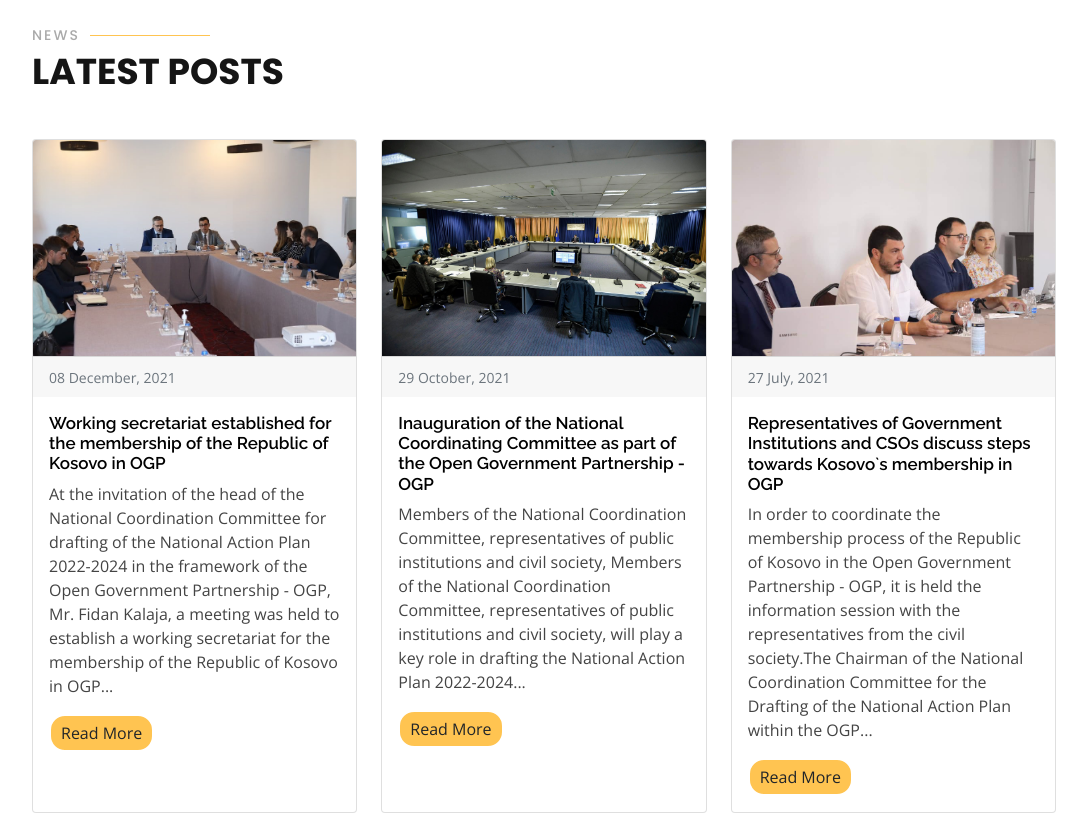
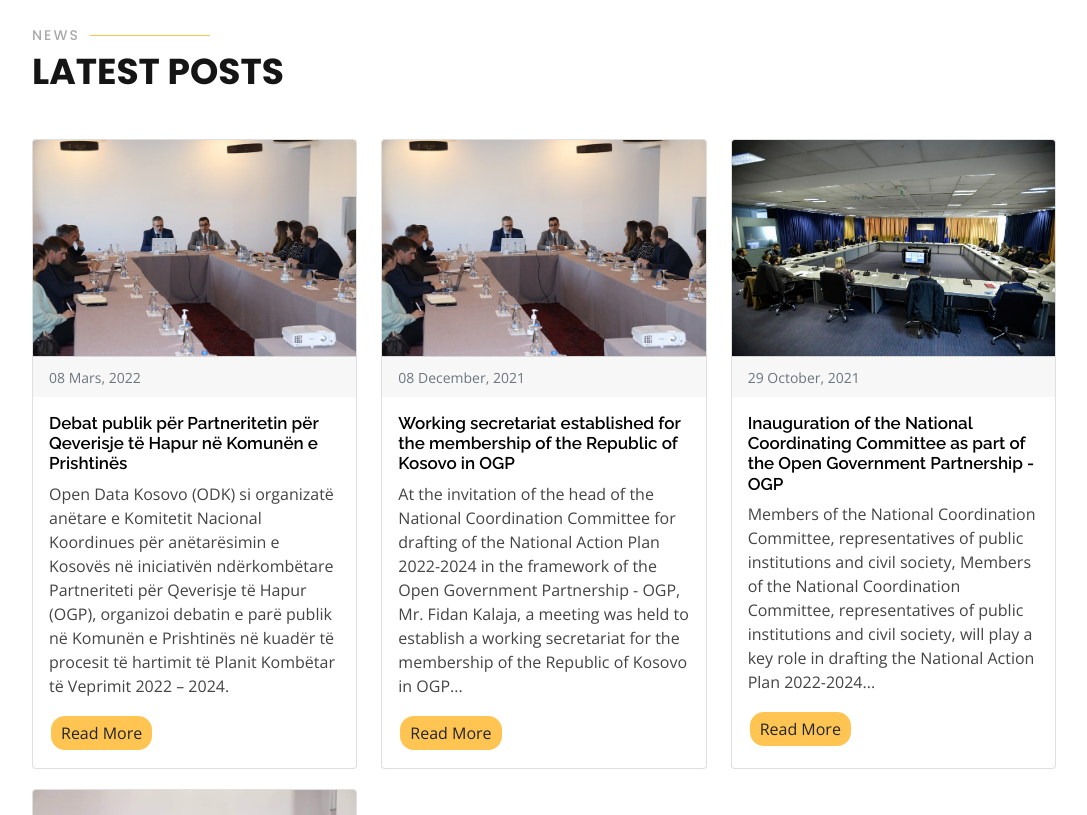
Before and after one commit to diellezaaavdyli/OGP, a plain HTML site: page index.html in a window 1280 px wide. Shown: the part 3260-4075 px from the top of the page, without its empty margins (96-1183 px from the left). Drawn offline with nearby package versions, Linux system fonts and the light colour scheme; a web font is replaced by a local one.

Commit message:
OGP NEWS

```diff
--- a/assets/css/style.css
+++ b/assets/css/style.css
@@ -2011,3 +2011,11 @@ header h1{
  .card-title:hover{
   color: #ffc451 !important;
 }
+
+.newsrow{
+  justify-content: flex-start;
+    align-content: center;
+}
+.newsrow .col{
+  margin-bottom:20px;
+}
--- a/index.html
+++ b/index.html
@@ -1256,9 +1256,29 @@
     </div>
     <!-- NEWS CARDS -->
 
-    <div class="row row-cols-1 row-cols-md-3 g-4">
+    <div class="row row-cols-1 row-cols-md-3 g-4 newsrow">
 
       <!--POST 1 -->
+      <div class="col">
+        <div class="card h-100">
+          <img src="assets/img/post_3_imgs/home-post3-img.jpg" class="card-img-top" alt="...">
+          <div class="card-footer">
+            <small class="text-muted">08 <span class="lang" key="december">Mars</span>, 2022</small>
+          </div>
+          <div class="card-body">
+            <a href="news1.html">
+              <h5 class="card-title lang">Debat publik për Partneritetin për Qeverisje të Hapur në Komunën e Prishtinës
+              </h5>
+            </a>
+            <p class="card-text lang" key="post-1-description">
+              Open Data Kosovo (ODK) si organizatë anëtare e Komitetit Nacional Koordinues për anëtarësimin e Kosovës në
+              iniciativën ndërkombëtare Partneriteti për Qeverisje të Hapur (OGP), organizoi debatin e parë publik në
+              Komunën e Prishtinës në kuadër të procesit të hartimit të Planit Kombëtar të Veprimit 2022 – 2024.</p>
+            <a href="news1.html" class="lang btn read-more-btn" key="read-more">Read More</a>
+          </div>
+
+        </div>
+      </div>
       <div class="col">
         <div class="card h-100">
           <img src="assets/img/post_3_imgs/home-post3-img.jpg" class="card-img-top" alt="...">
```
